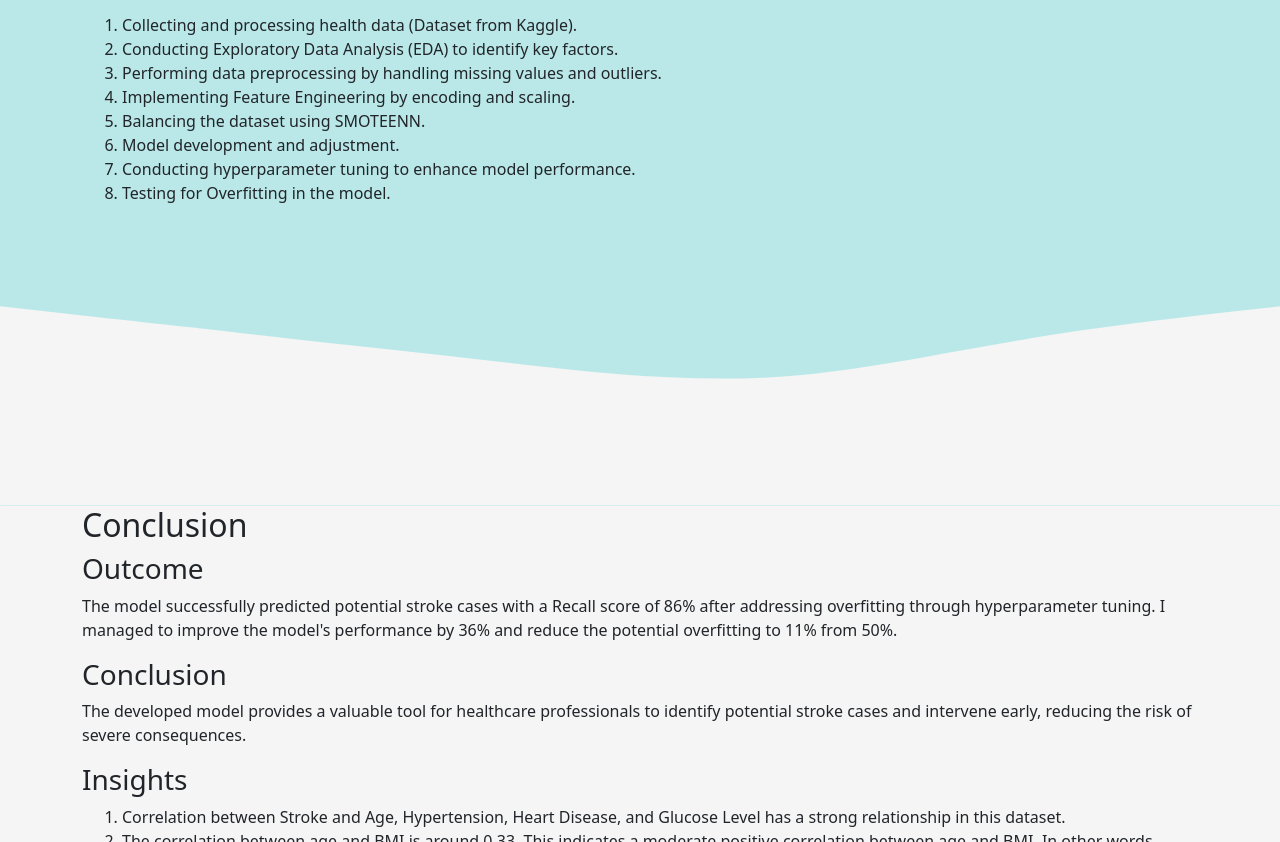
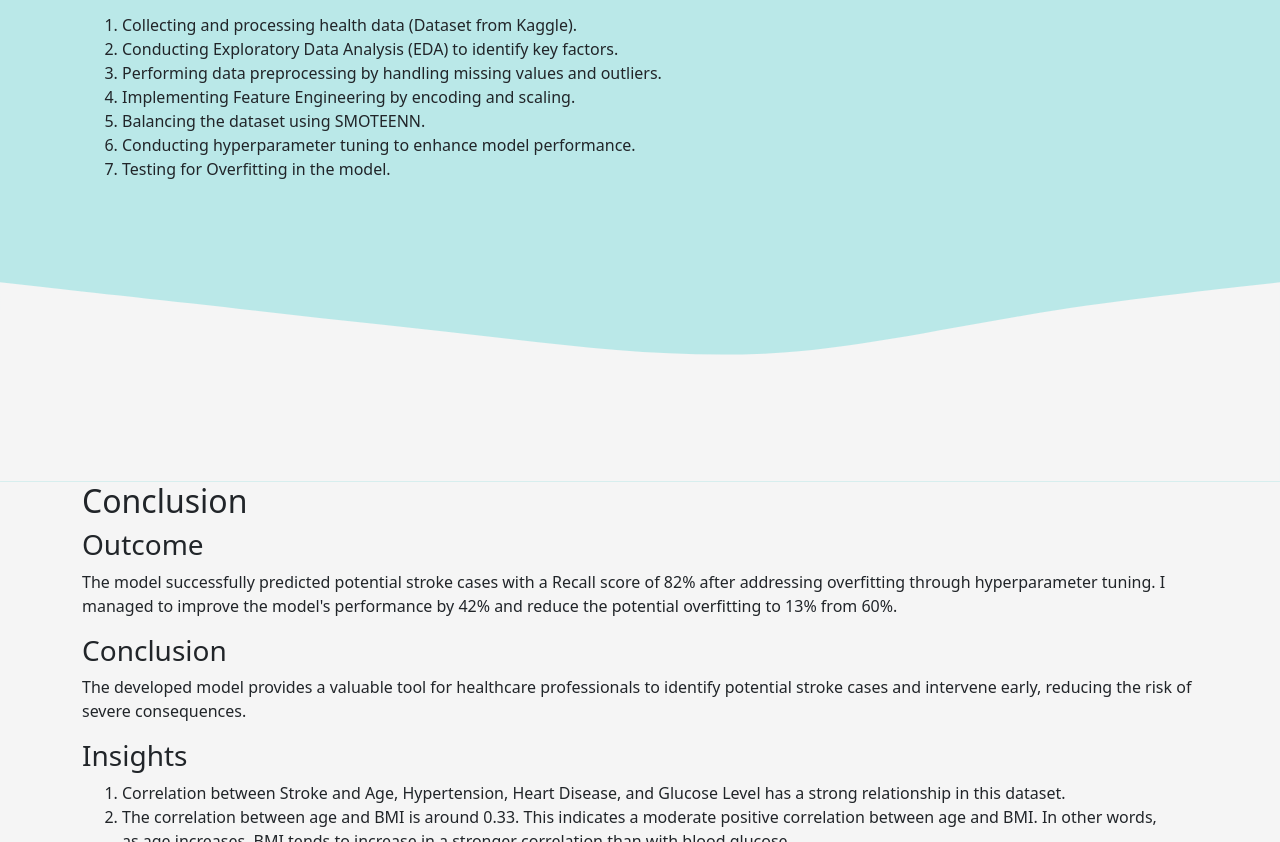
Before and after one commit to igamelinia/igamelinia.github.io, a plain HTML site: page stroke_prediction.html in a window 1280 px wide. Shown: the part 1863-2705 px from the top of the page. Drawn offline with nearby package versions, Linux system fonts and the light colour scheme.

Commit message:
Ganti img dan perbaikan project stroke predict

```diff
--- a/stroke_prediction.html
+++ b/stroke_prediction.html
@@ -66,7 +66,7 @@
         </div>
         <div class="ratio ratio-2x1" style="--bs-aspect-ratio: 50%">
           <iframe
-            src="https://docs.google.com/presentation/d/1-9uiFV3HP0v17UhFQD3JROURkvv3GZ_aPe7Hdx2t4gY/preview"
+            src="https://docs.google.com/presentation/d/1wUpUuK7T5DLm1A_sCQRzttT6gY5oA7f9z7DJYwc43lA/preview"
             frameborder="0"
             width="800"
             height="600"
@@ -106,7 +106,6 @@
           <li>Performing data preprocessing by handling missing values and outliers.</li>
           <li>Implementing Feature Engineering by encoding and scaling.</li>
           <li>Balancing the dataset using SMOTEENN.</li>
-          <li>Model development and adjustment.</li>
           <li>Conducting hyperparameter tuning to enhance model performance.</li>
           <li>Testing for Overfitting in the model.</li>
         </ol>
@@ -127,8 +126,8 @@
         <h2>Conclusion</h2>
         <h3>Outcome</h3>
         <p>
-          The model successfully predicted potential stroke cases with a Recall score of 86% after addressing overfitting through hyperparameter tuning. I managed to improve the model's performance by 36% and reduce the potential
-          overfitting to 11% from 50%.
+          The model successfully predicted potential stroke cases with a Recall score of 82% after addressing overfitting through hyperparameter tuning. I managed to improve the model's performance by 42% and reduce the potential
+          overfitting to 13% from 60%.
         </p>
 
         <h3>Conclusion</h3>
```
Also changed, not shown: index.html (+1 -1 lines), img/sertifikat/Berita Acara Assesmen Kompetensi.jpg (added).
